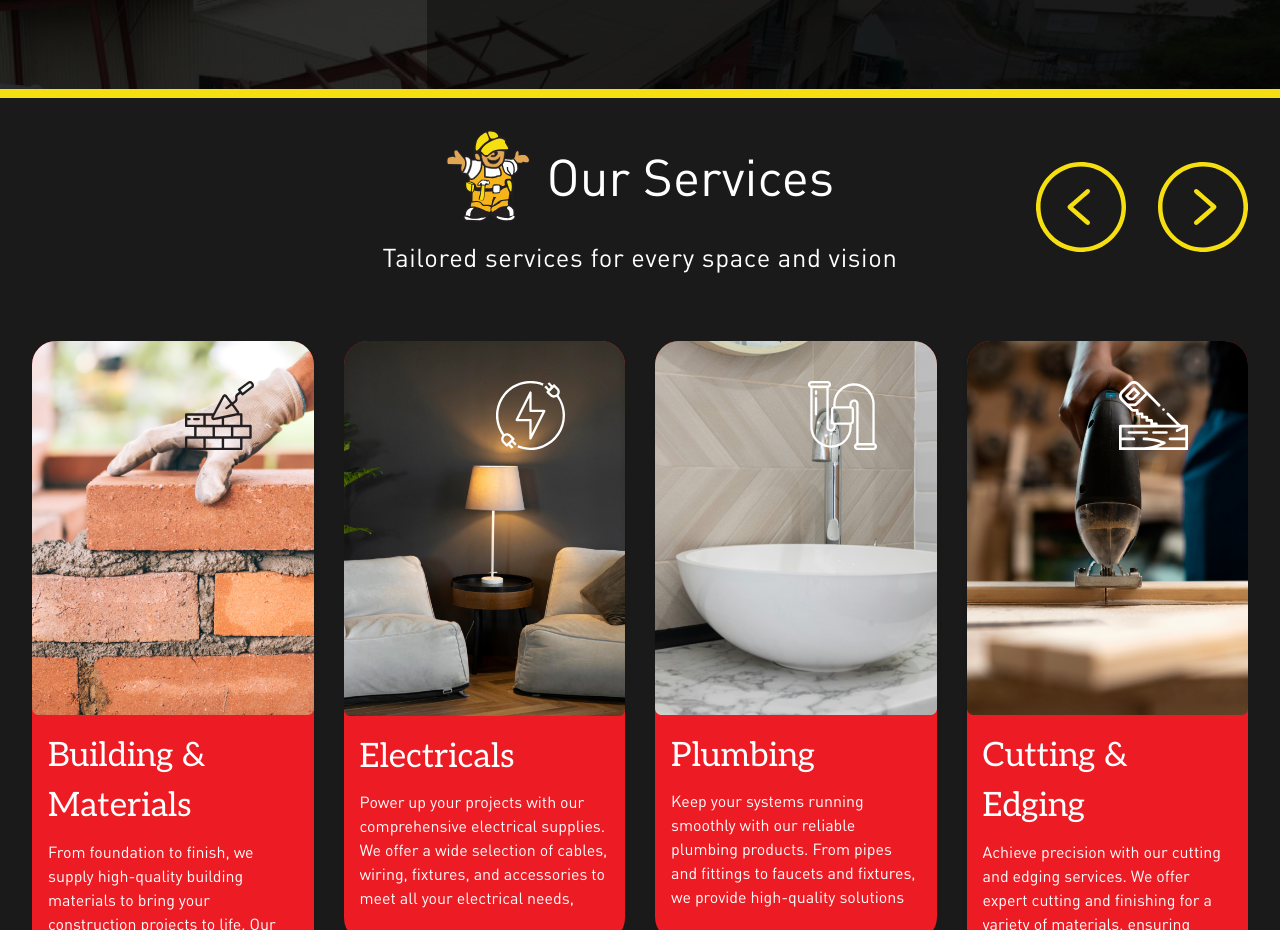
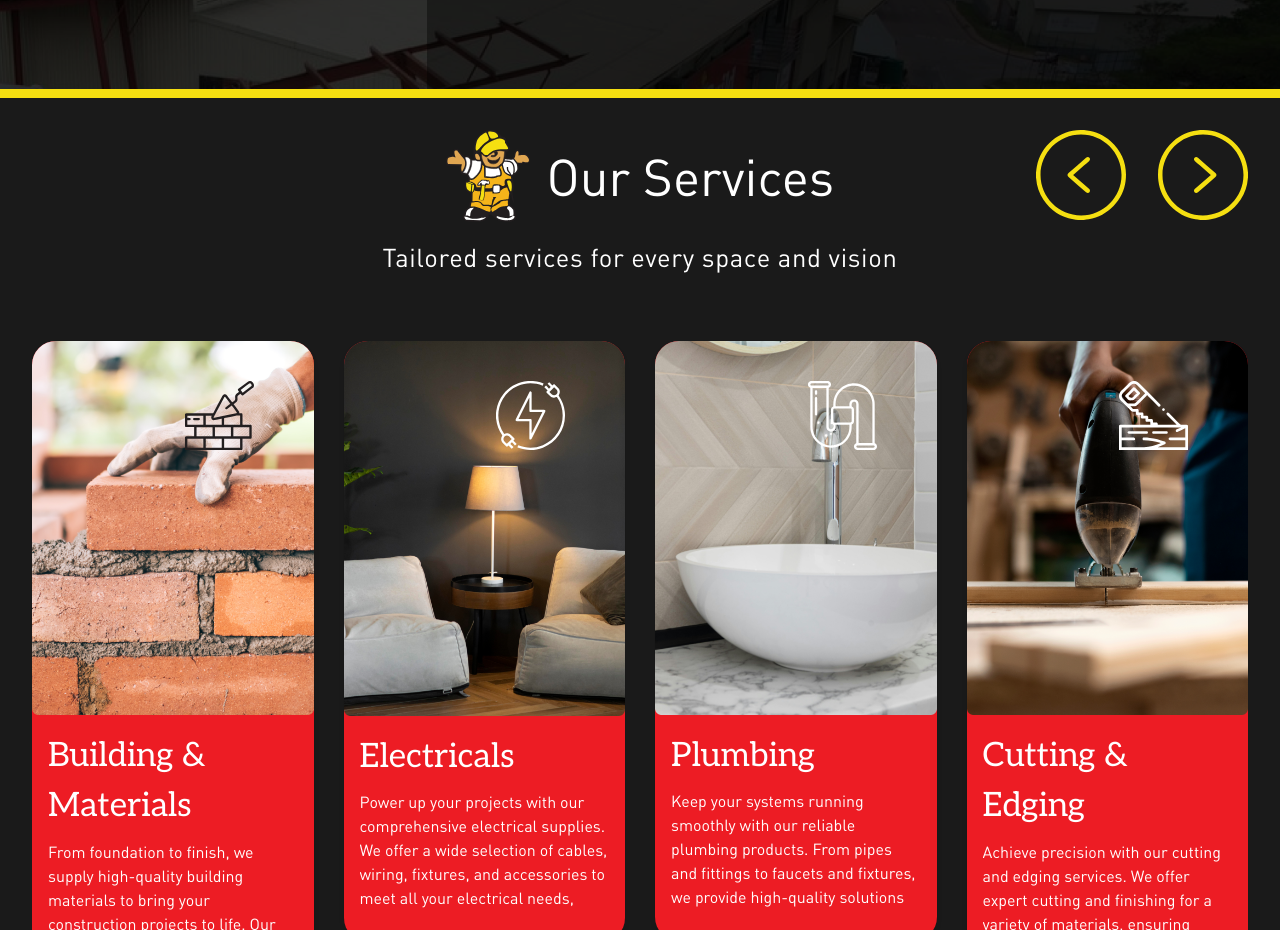
Before and after one commit to Psyfo/mrbuild-web, a Next.js app: page / in a window 1280 px wide. Shown: the part 1760-2690 px from the top of the page. Built offline with nearby package versions, Linux system fonts and the light colour scheme.

Commit message:
Refactor ServicesSection component to improve slider navigation

```diff
--- a/src/app/components/ServicesSection/ServicesSection.tsx
+++ b/src/app/components/ServicesSection/ServicesSection.tsx
@@ -69,6 +69,25 @@ const ServicesSection: React.FC = () => {
           title='Our Services'
           subtitle='Tailored services for every space and vision'
         />
+        {/* LG Buttons */}
+        <div className='hidden lg:absolute top-[0rem] right-[2rem] lg:flex z-40 mt-[2rem] gap-[2rem]'>
+          <Image
+            src='/images/services/arrow_left.svg'
+            alt='Left arrow'
+            width={20}
+            height={20}
+            className='services-prev w-[50px] lg:w-[90px] h-[50px] lg:h-[90px]'
+            id='services-prev'
+          />
+          <Image
+            src='/images/services/arrow_right.svg'
+            alt='Right arrow'
+            width={20}
+            height={20}
+            className='services-next w-[50px] lg:w-[90px] h-[50px] lg:h-[90px]'
+            id='services-next'
+          />
+        </div>
       </motion.div>
 
       {/* Swiper Slider for Services */}
@@ -79,24 +98,6 @@ const ServicesSection: React.FC = () => {
         className='w-full mt-[2rem] px-[2rem] pb-[4rem]'
       >
         <ServicesSlider />
-        <div className='lg:absolute top-[2rem] right-[2rem] flex mt-[2rem] gap-[2rem]'>
-          <Image
-            src='/images/services/arrow_left.svg'
-            alt='Left arrow'
-            width={20}
-            height={20}
-            className='custom-prev w-[50px] lg:w-[90px] h-[50px] lg:h-[90px]'
-            id='services-prev'
-          />
-          <Image
-            src='/images/services/arrow_right.svg'
-            alt='Right arrow'
-            width={20}
-            height={20}
-            className='custom-next w-[50px] lg:w-[90px] h-[50px] lg:h-[90px]'
-            id='services-next'
-          />
-        </div>
       </motion.div>
     </section>
   );
--- a/src/app/components/ServicesSection/ServicesSlider/ServicesSlider.tsx
+++ b/src/app/components/ServicesSection/ServicesSlider/ServicesSlider.tsx
@@ -2,8 +2,10 @@ import 'swiper/css';
 import 'swiper/css/navigation';
 import 'swiper/css/pagination';
 import Image from 'next/image';
-import { useEffect, useRef } from 'react';
+import { Navigation, Pagination } from 'swiper/modules';
 import { Swiper, SwiperSlide } from 'swiper/react';
+
+// import { useEffect, useRef } from 'react';
 
 /* eslint-disable @typescript-eslint/no-explicit-any */
 
@@ -59,16 +61,16 @@ const ServicesSlider = () => {
     },
   ];
 
-  const swiperRef = useRef<any>(null);
+  //   const swiperRef = useRef<any>(null);
 
-  useEffect(() => {
-    if (swiperRef.current && swiperRef.current.swiper) {
-      swiperRef.current.swiper.params.navigation.prevEl = '.custom-prev';
-      swiperRef.current.swiper.params.navigation.nextEl = '.custom-next';
-      swiperRef.current.swiper.navigation.init();
-      swiperRef.current.swiper.navigation.update();
-    }
-  }, []);
+  //   useEffect(() => {
+  //     if (swiperRef.current && swiperRef.current.swiper) {
+  //       swiperRef.current.swiper.params.navigation.prevEl = '.services-prev';
+  //       swiperRef.current.swiper.params.navigation.nextEl = '.services-next';
+  //       swiperRef.current.swiper.navigation.init();
+  //       swiperRef.current.swiper.navigation.update();
+  //     }
+  //   }, []);
 
   return (
     <Swiper
@@ -88,14 +90,13 @@ const ServicesSlider = () => {
           slidesPerView: 4,
         },
       }}
+      modules={[Navigation, Pagination]}
       navigation={{
-        nextEl: '#services-next',
-        prevEl: '#services-prev',
-        enabled: true,
+        nextEl: '.services-next, #services-next',
+        prevEl: '.services-prev, #services-prev',
       }}
       loop
       className=''
-      onSwiper={(swiper) => console.log(swiper)}
       onSlideChange={() => {}}
     >
       {services.map((service, index) => (
@@ -121,11 +122,27 @@ const ServicesSlider = () => {
               alt={service.heading}
               height={69}
               width={69}
-              className='absolute top-[40px] right-[60px] w-[3rem] lg:w-[4.3rem]'
+              className='absolute top-[40px] right-[60px] w-[3rem] lg:w-[4.3rem] h-auto'
             />
           </div>
         </SwiperSlide>
       ))}
+      <div className='lg:absolute top-[2rem] right-[2rem] flex mt-[2rem] gap-[2rem]'>
+        <Image
+          src='/images/services/arrow_left.svg'
+          alt='Left arrow'
+          width={20}
+          height={20}
+          className='services-prev w-[50px] lg:w-[90px] h-[50px] lg:h-[90px]'
+        />
+        <Image
+          src='/images/services/arrow_right.svg'
+          alt='Right arrow'
+          width={20}
+          height={20}
+          className='services-next w-[50px] lg:w-[90px] h-[50px] lg:h-[90px]'
+        />
+      </div>
     </Swiper>
   );
 };
```
